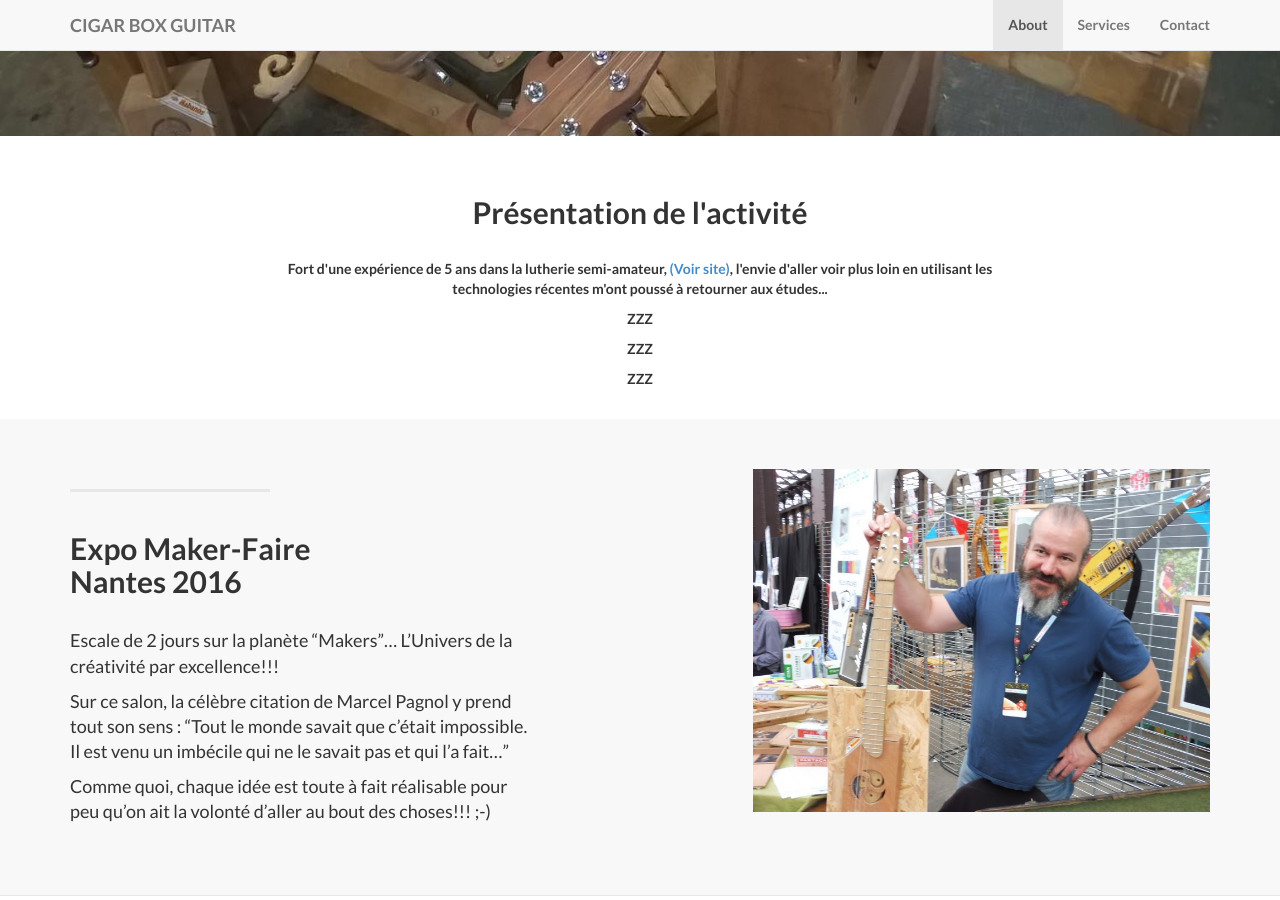
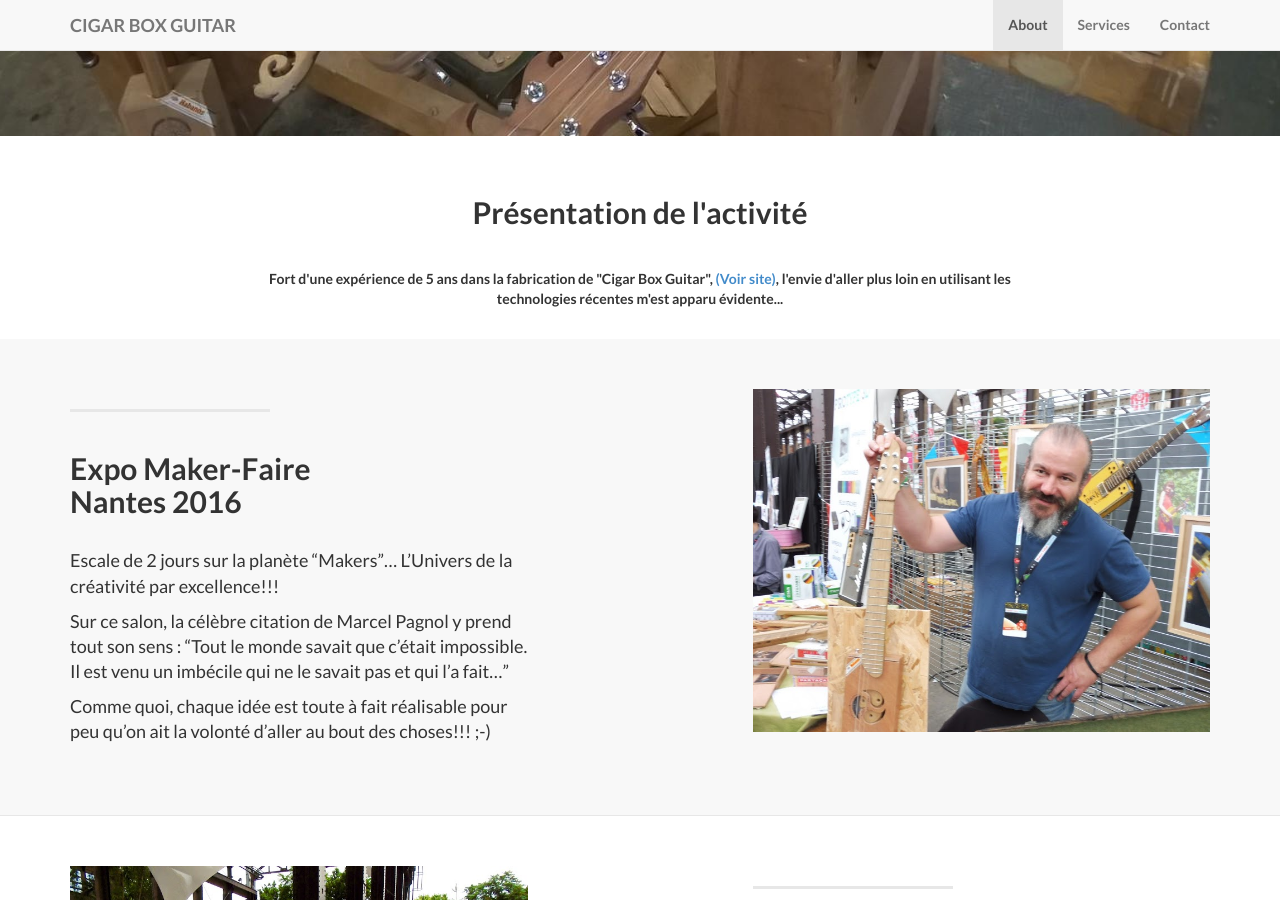
Before and after one commit to DenisThouret/DenisThouret.github.io, a Jekyll site: the page built from index.html, in a window 1280 px wide and 900 px high, scrolled down 641 px. Built offline with Jekyll 4.4.1, drawn with Linux system fonts in a browser that asks for light colours.

Commit message:
Add files via upload

```diff
--- a/_includes/about.html
+++ b/_includes/about.html
@@ -5,10 +5,11 @@
               <br/><br/>
               <h2>Présentation de l'activité</h2>
               <br/>
-                <p>Fort d'une expérience de 5 ans dans la lutherie semi-amateur, <a href="https://www.facebook.com/lesfreresrodriguez/photos_of/">(Voir site)</a>, l'envie d'aller voir plus loin en utilisant les technologies récentes m'ont poussé à retourner aux études...</p>
-                <p>ZZZ</p>
-                <p>ZZZ</p>
-                <p>ZZZ</p>
+                <p></p>
+                <p></p>
+                <p>Fort d'une expérience de 5 ans dans la fabrication de "Cigar Box Guitar", <a href="https://www.facebook.com/lesfreresrodriguez/photos_of/">(Voir site)</a>, l'envie d'aller plus loin en utilisant les technologies récentes m'est apparu évidente...</p>
+                <p></p>
+                <p></p>
                 <br/>
               </div>
         </div>
```
